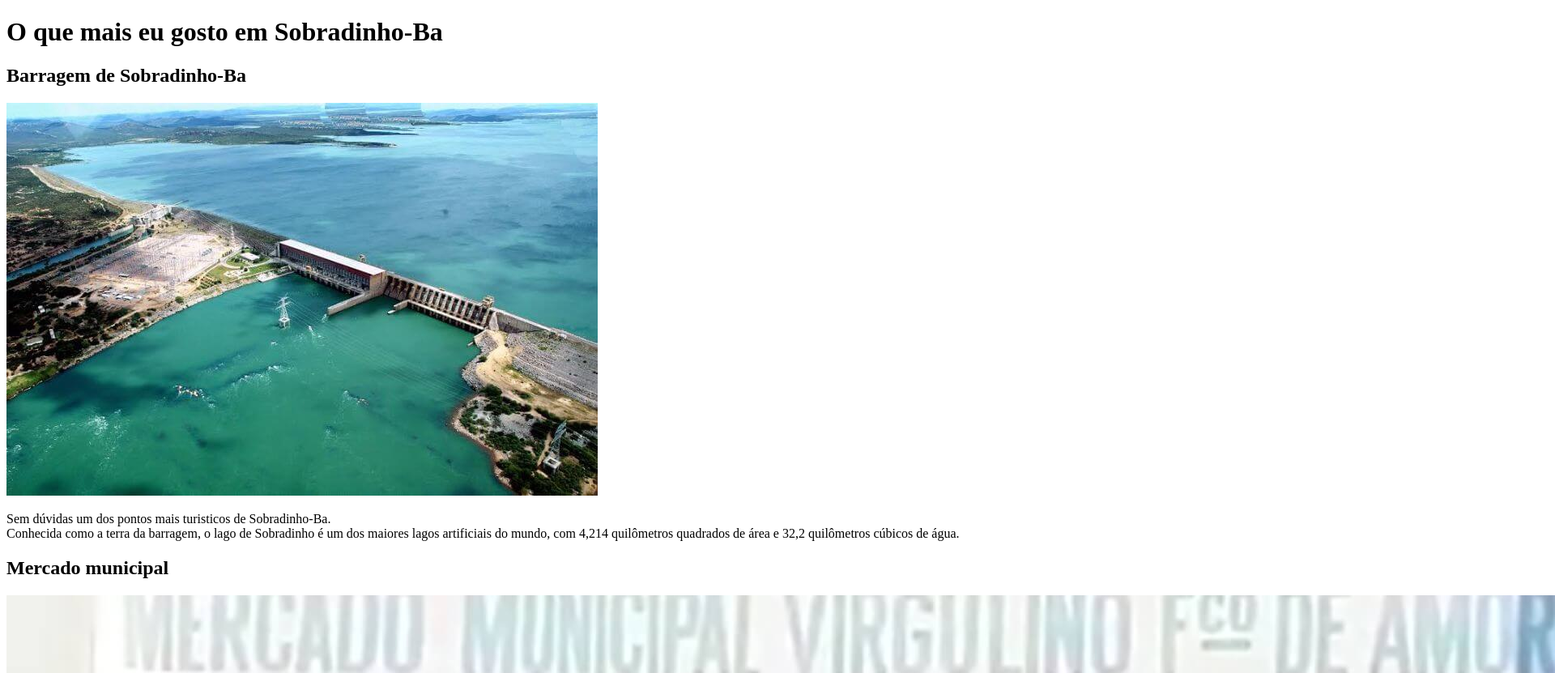
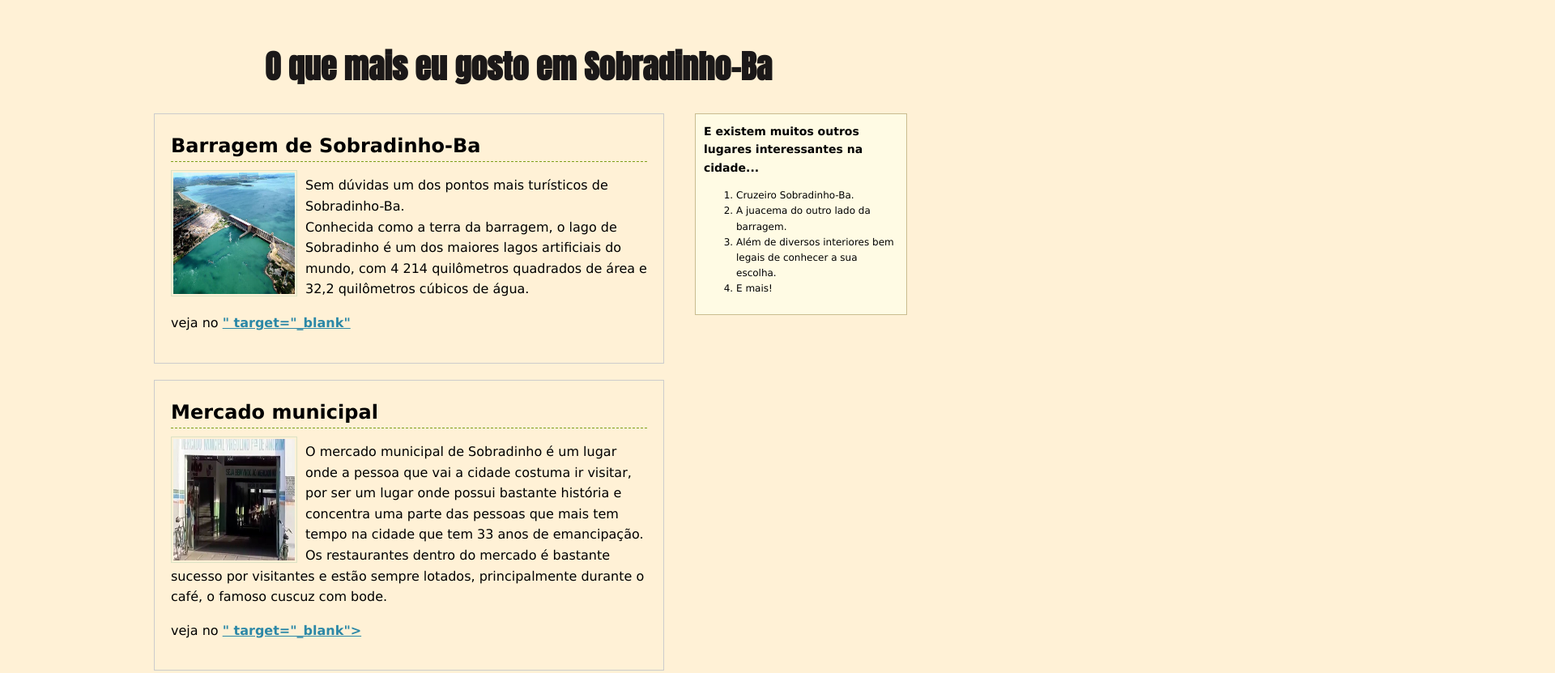
Before and after one commit to BdsAgnes/Sobradinho-Ba-3lugaresEspeciais, a plain HTML site: page index.html in a window 1280 px wide. Shown: the top 831 px of the page at 81% size, 1920 px wide, since content can reach past the window. Drawn offline with Linux system fonts and the light colour scheme.

Commit message:
final do estilo

```diff
--- a/index.html
+++ b/index.html
@@ -6,53 +6,89 @@
     <meta name="viewport" content="width=device-width, initial-scale=1.0">
     <meta nome="keywords" content="Sobradinho-Ba, lugar para visitar sobradinho-Ba, visita, barragem, chico, Ba">
     <title>Sobradinho-Ba 3 lugares que não pode deixar de vistar!</title>
+    <link rel="stylesheet" href="style.css">
+    <style>
+        @import url('https://fonts.googleapis.com/css2? family= Anton & display=swap');
+        </style>
+        <script src =" https://kit.fontawesome.com/f781b294e9.js " crossorigin =" anônimo "> </script>
 </head>
 <body>
     <div>
         <header>
-            <h1>O que mais eu gosto em Sobradinho-Ba</h1>
+            <h1> <a href=""> O que mais eu gosto em Sobradinho-Ba</a></h1>
         </header>
-
-        <nav></nav>
-
-        <section>
-            <article>
+            <div class="place">
+            <article >
                 <h2>Barragem de Sobradinho-Ba</h2>
                 <img src="img/barragem-de-sobradinho.jpg" alt="">
-                <p>Sem dúvidas um dos pontos mais turisticos de Sobradinho-Ba.<br>
+                <p>Sem dúvidas um dos pontos mais turísticos de Sobradinho-Ba.<br>
                     Conhecida como a terra da barragem, o lago de Sobradinho é um dos maiores lagos artificiais
-                    do mundo, com 4,214 quilômetros quadrados de área e 32,2 quilômetros cúbicos de água.
+                    do mundo, com 4 214 quilômetros quadrados de área e 32,2 quilômetros cúbicos de água.
                 </p>
+                <p>
+                    veja no
+                    <a href="iframe width="560" height="315" src="https://www.youtube.com/embed/gnd8JVMsX-Y" title="YouTube video player" frameborder="0" allow="accelerometer; autoplay; clipboard-write; encrypted-media; gyroscope; picture-in-picture" allowfullscreen></iframe>" target="_blank"</a>
+                </p>
+                <div class="clear"></div>
             </article>
 
-            <article>
+            <article >
                 <h2>Mercado municipal</h2>
-                <img src="img/mercado.jpg" alt="">
+                <img src="img/mercado.jpg" alt="mercado municipal de sobradinho-Ba">
                 <p>
-                    O mercado municipal de Sobradinho é um lugar onde a pessoa que vai a cidade costuma ir visita,
-                    por ser um lugar onde possui bastante historia e concentra uma parte das pessoas que mais tem tempo na
+                    O mercado municipal de Sobradinho é um lugar onde a pessoa que vai a cidade costuma ir visitar,
+                    por ser um lugar onde possui bastante história e concentra uma parte das pessoas que mais tem tempo na
                     cidade que tem 33 anos de emancipação.<br>
-                    Os restaurantes dentro do mercado é bastante sucesso por visitantes e costumam sempre estarem lotados,
-                    principalmente durante o café o famoso cuscuz com bode.
+                    Os restaurantes dentro do mercado é bastante sucesso por visitantes e estão sempre lotados,
+                    principalmente durante o café, o famoso cuscuz com bode.
                 </p>
+                <p> veja no
+                    <a href="iframe width="560" height="315" src="https://www.youtube-nocookie.com/embed/GBEgGR-KAVk" title="YouTube video player" frameborder="0" allow="accelerometer; autoplay; clipboard-write; encrypted-media; gyroscope; picture-in-picture" allowfullscreen></iframe>" target="_blank"></a>
+                </p>
+                <div class="clear"></div>
             </article>
 
-            <article>
+            <article >
                 <h2>Balneário chico periquito</h2>
-            <img src="img/chicoe.jpg" alt="Balneário chico periquito">
+                <img src="img/chicoe.jpg" alt="Balneário chico periquito">
                 <p>
                     Um dos principais centros financeiros da cidade, o chico periquito também possui
                     diversas opções de entretenimento.
-                    começando pela bela vista, além de campo, e balanços para crianças. tem também muita diversão
+                    começando pela bela vista, além de campo, e balanço para as crianças, também  tem muita diversão
                     com som ao vivo e muita comida gosta a sua escolha.<br>
-                    São diversos quiosque para você toma seu suco, refrigerante, cerveja, agua de coco, e muito mais.
+                    São diversos quiosques para você toma seu suco, refrigerante, cerveja, água de coco, e muito mais.
                 </p>
+                <p> veja no
+                    <a href="iframe width="560" height="315" src="https://www.youtube-nocookie.com/embed/sSZWlxXfSdk" title="YouTube video player" frameborder="0" allow="accelerometer; autoplay; clipboard-write; encrypted-media; gyroscope; picture-in-picture" allowfullscreen></iframe>" target="_blank"></a>
+                </p>
+                <div class="clear"></div>
+            </article>
+           </div>
+            <article class="sidenote">
+                <h3>E existem muitos outros lugares interessantes na cidade... </h3>
+                <ol>
+                    <li>Cruzeiro Sobradinho-Ba.</li>
+                    <li>A juacema do outro lado da barragem.</li>
+                    <li>Além de diversos interiores bem legais de conhecer a sua escolha.</li>
+                    <li>E mais!</li>
+                </ol>
             </article>
 
         </section>
 
 
     </div>
+<div class="rodapé">
+    <h4 ><i classe =" fa-solid fa-copyright "> Agnes Barbosa |  Desenvolvimento Front End | 2022 </i></h4 >
+    <p>
+        <i  class =" fa-brands fa-github " ></i >
+        <i  class =" fa-brands fa-linkedin " ></i >
+        <i  class =" fa-brands fa-discord " ></i >
+        <i  class =" fa-brands fa-instagram-square " ></i >
+        <i  class =" fa-brands fa-facebook " ></i >
+    </p>
+
+</div>
 
 </body>
 </html>
--- a/style.css
+++ b/style.css
@@ -0,0 +1,101 @@
+
+div{
+    margin: 0 auto;
+    width: 960px;
+    font-family: 'Lucida Sans Unicode', 'Lucida Grande', 'Lucida Sans', Arial, sans-serif;
+}
+body{
+    line-height: 1.6;
+    background: #fff1d6;
+    font-family: 'Lucida Sans Unicode', 'Lucida Grande', 'Lucida Sans', Arial, sans-serif;
+
+}
+article{
+    border-color: #ccc #999 #999 #ccc;
+    border: 1px solid #ccc;
+    margin-bottom: 20px;
+    padding: 20px;
+    margin-left: 30px;
+
+}
+article h2{
+    border-bottom: 1px dashed #7e9f19;
+    margin: 0;
+}
+article a{
+    color: #2c88a7;
+    font-weight: bold;
+}
+h1 a{
+    color: #1b1818;
+    text-decoration: none;
+
+}
+h1 a:hover{
+    background-color: #000000;
+    color: #fff1d6;
+    border-radius: 5px;
+    font-weight: bold;
+    box-sizing: border-box;
+
+}
+header h1{
+    margin: 50px;
+    text-align: center;
+    justify-items: center;
+    justify-content: center;
+    font-family: anton;
+    font-size: 2.5rem;
+    height: 40px;
+
+
+
+}
+
+nav li a{
+
+
+
+    border: 0;
+
+
+
+    font-size: 18px;
+
+}
+
+article img{
+    border: 1px solid #dbe2c4;
+    float: left;
+    margin: 10px 10px 0 0;
+    padding: 2px;
+    width: 150px;
+    height:150px;
+}
+.clear{
+    clear: both;
+}
+.sidenote{
+    background-color: #fffbe4;
+    border: 1px solid #c9bc8f;
+    padding: 10px;
+    float: right;
+    width: 240px;
+}
+.sidenote h3{
+    font-size: 14px;
+    margin-top: 0;
+}
+.sidenote ol{
+    font-size: 12px;
+
+}
+.place{
+    float: left;
+    width: 660px;
+}
+.rodapé{
+    float: left;
+    text-align: center;
+    margin:  30px 10px 30px 30px;
+}
```
